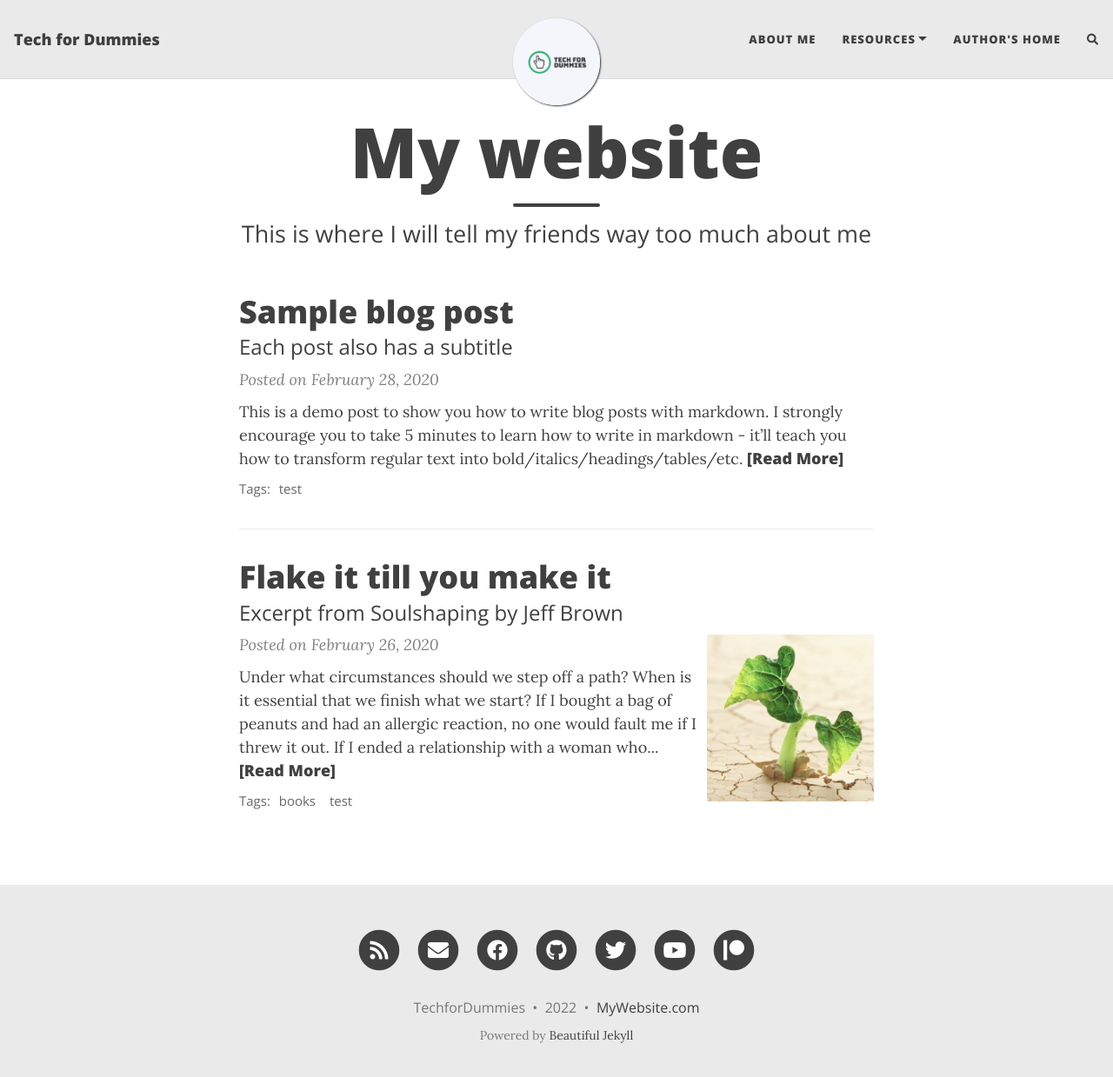
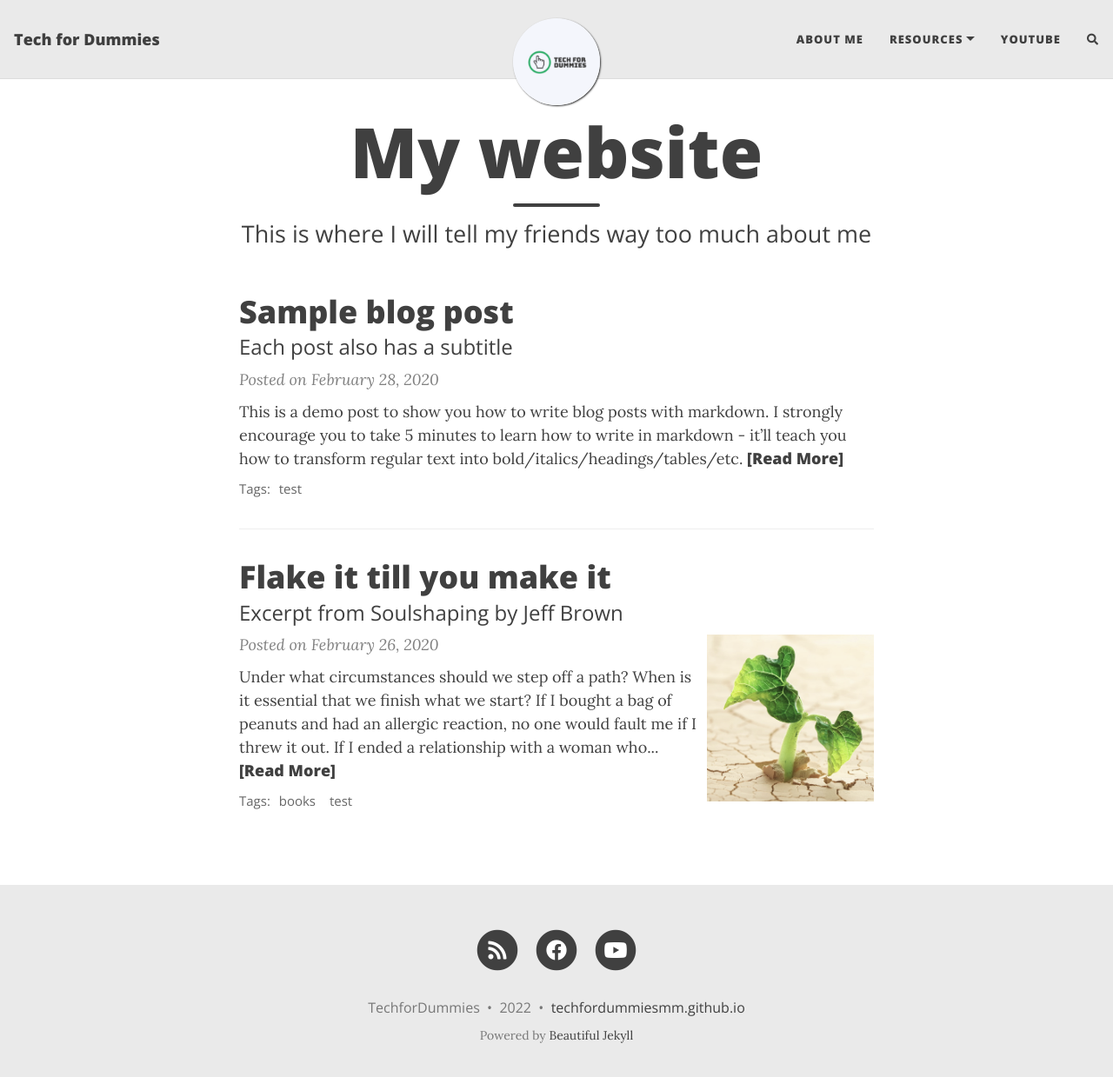
Before and after one commit to hlaingminpaing/techfordummiesmm.github.io, a Jekyll site: the page built from index.html, in a window 1280 px wide and 1252 px high. Shown: the top 1239 px of the window at 87% size. Built offline with Jekyll 4.4.1, drawn with Linux system fonts in a browser that asks for light colours; nearby versions of some CDN libraries; the list of posts is cut into pages by our own code; comment, search, counter and statistics services are not loaded.

Commit message:
Update _config.yml

```diff
--- a/_config.yml
+++ b/_config.yml
@@ -18,7 +18,7 @@ navbar-links:
   Resources:
     - Beautiful Jekyll: "https://beautifuljekyll.com"
     - Learn markdown: "https://www.markdowntutorial.com/"
-  Author's home: "https://deanattali.com"
+  Youtube: "https://www.youtube.com/c/TechforDummiesmm"
 
 # --- Logo --- #
 
@@ -39,13 +39,13 @@ round-avatar: true
 # Select the social network links that you want to show in the footer.
 # Uncomment the links you want to show and add your information to each one.
 social-network-links:
-  email: "someone@example.com"
+  #email: "someone@example.com"
   rss: true  # remove this line if you don't want to show an RSS link at the bottom
-  facebook: deanattali
-  github: daattali
-  twitter: daattali
-  patreon: DeanAttali
-  youtube: c/daattali
+  facebook: techfordummies2021
+  #github: daattali
+  #twitter: daattali
+  #patreon: DeanAttali
+  youtube: c/TechforDummiesmm
 #  medium: yourname
 #  reddit: yourname
 #  linkedin: daattali
@@ -73,14 +73,14 @@ rss-description: This website is a virtual proof that I'm awesome
 
 # Select which social network share links to show in posts
 share-links-active:
-  twitter: true
+  twitter: false
   facebook: true
-  linkedin: true
+  linkedin: false
   vk: false
 
 # How to display the link to your website in the footer
 # Remove this if you don't want a link in the footer
-url-pretty: "MyWebsite.com"
+url-pretty: "techfordummiesmm.github.io"
 
 # Excerpt word length - Truncate the excerpt of each post on the feed page to the specified number of words
 excerpt_length: 50
@@ -212,7 +212,7 @@ date_format: "%B %-d, %Y"
 # --- You don't need to touch anything below here (but you can if you want) --- #
 
 # Output options (more information on Jekyll's site)
-timezone: "America/Toronto"
+timezone: "Asia/Yangon"
 markdown: kramdown
 highlighter: rouge
 permalink: /:year-:month-:day-:title/
```
